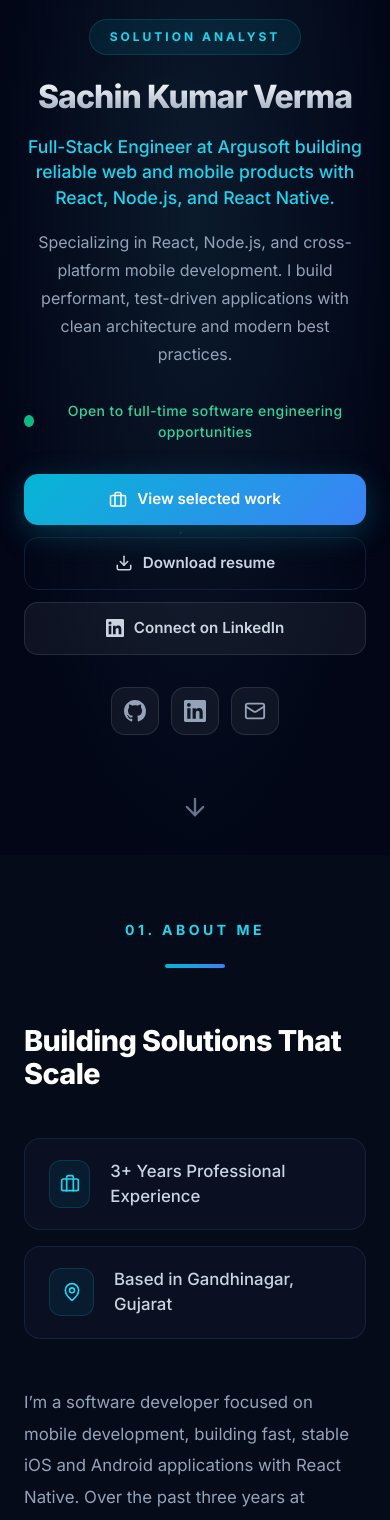
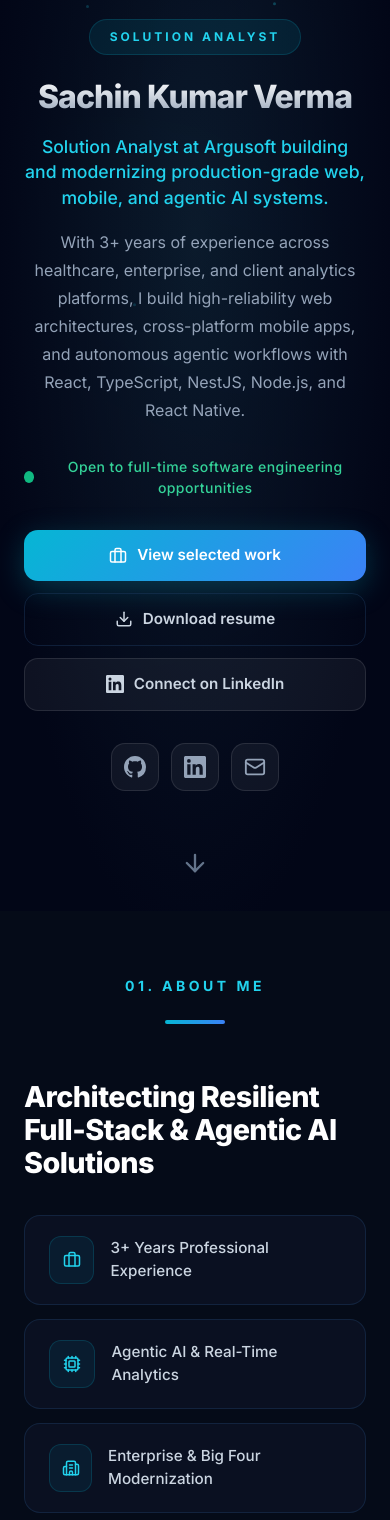
Before and after one commit to sachinkumarverma/Portfolio, a React (Vite) app: page / in a window 390 px wide. Shown: the part 429-1949 px from the top of the page. Built offline with nearby package versions, Linux system fonts and the light colour scheme.

Commit message:
chore: update portfolio content, resume, profile asset, and about metrics styling

```diff
--- a/index.html
+++ b/index.html
@@ -9,17 +9,17 @@
   <link rel="canonical" href="https://sachinkumarverma.vercel.app/" />
   <title>Sachin Kumar Verma | Solution Analyst</title>
   <meta name="description"
-    content="Portfolio of Sachin Kumar Verma — Solution Analyst specializing in React, Node.js, and cross-platform mobile development." />
+    content="Portfolio of Sachin Kumar Verma — Solution Analyst specializing in React, TypeScript, NestJS, Node.js, React Native, and Agentic AI solutions." />
   <meta property="og:title" content="Sachin Kumar Verma | Solution Analyst" />
   <meta property="og:description"
-    content="Specializing in React, Node.js, and cross-platform mobile development. I build performant, test-driven applications." />
+    content="Solution Analyst with 3+ years experience building production-grade web, mobile, and autonomous agentic AI solutions across enterprise, healthcare, and analytics platforms." />
   <meta property="og:url" content="https://sachinkumarverma.vercel.app/" />
   <meta property="og:image" content="https://sachinkumarverma.vercel.app/profile.png" />
   <meta property="og:image:alt" content="Sachin Kumar Verma — Solution Analyst" />
   <meta property="og:type" content="website" />
   <meta name="twitter:card" content="summary" />
   <meta name="twitter:title" content="Sachin Kumar Verma | Solution Analyst" />
-  <meta name="twitter:description" content="Specializing in React, Node.js, and cross-platform mobile development." />
+  <meta name="twitter:description" content="Solution Analyst specializing in React, TypeScript, NestJS, Node.js, React Native, and Agentic AI." />
   <meta name="twitter:image" content="https://sachinkumarverma.vercel.app/profile.png" />
   <meta name="twitter:image:alt" content="Sachin Kumar Verma — Solution Analyst" />
   <link rel="preconnect" href="https://fonts.googleapis.com">
@@ -48,7 +48,7 @@
           "@id": "https://sachinkumarverma.vercel.app/#website",
           "url": "https://sachinkumarverma.vercel.app/",
           "name": "Sachin Kumar Verma | Solution Analyst",
-          "description": "Portfolio of Sachin Kumar Verma — Solution Analyst specializing in React, Node.js, and cross-platform mobile development.",
+          "description": "Portfolio of Sachin Kumar Verma — Solution Analyst specializing in React, TypeScript, NestJS, Node.js, React Native, and Agentic AI solutions.",
           "publisher": {
             "@id": "https://sachinkumarverma.vercel.app/#person"
           }
--- a/src/components/About.jsx
+++ b/src/components/About.jsx
@@ -1,9 +1,31 @@
 import { motion } from "framer-motion";
-import { MapPin, Award, Briefcase, Code2, CheckCircle2 } from "lucide-react";
+import {
+  MapPin,
+  Award,
+  Briefcase,
+  Code2,
+  CheckCircle2,
+  Cpu,
+  Building2,
+  Activity,
+  GraduationCap,
+  Sparkles,
+} from "lucide-react";
 import { aboutData } from "../data/portfolio";
 import SectionHeader from "./SectionHeader";
 
-const iconMap = { MapPin, Award, Briefcase, Code2, CheckCircle2 };
+const iconMap = {
+  MapPin,
+  Award,
+  Briefcase,
+  Code2,
+  CheckCircle2,
+  Cpu,
+  Building2,
+  Activity,
+  GraduationCap,
+  Sparkles,
+};
 
 export default function About() {
   return (
@@ -18,17 +40,30 @@ export default function About() {
             viewport={{ once: true, margin: "-100px" }}
             transition={{ duration: 0.8, ease: [0.25, 0.4, 0.25, 1] }}
           >
-            <h2 style={{ fontSize: "clamp(1.8rem, 4vw, 2.8rem)", fontWeight: 800, color: "var(--text-primary)", marginBottom: 48, lineHeight: 1.15, letterSpacing: "-0.02em" }}>
+            <h2
+              style={{
+                fontSize: "clamp(1.8rem, 4vw, 2.8rem)",
+                fontWeight: 800,
+                color: "var(--text-primary)",
+                marginBottom: 36,
+                lineHeight: 1.15,
+                letterSpacing: "-0.02em",
+              }}
+            >
               {aboutData.heading}
             </h2>
 
-            <div style={{ display: "flex", flexDirection: "column", gap: 16 }}>
+            <div style={{ display: "flex", flexDirection: "column", gap: 14 }}>
               {aboutData.highlights.map((h, i) => {
                 const Icon = iconMap[h.icon] || Briefcase;
                 const content = (
                   <>
-                    <div className="icon-box icon-box-sm"><Icon size={20} /></div>
-                    <span style={{ fontSize: "1.05rem", fontWeight: 500, color: "var(--text-light)" }}>{h.text}</span>
+                    <div className="icon-box icon-box-sm">
+                      <Icon size={18} />
+                    </div>
+                    <span style={{ fontSize: "0.95rem", fontWeight: 500, color: "var(--text-light)" }}>
+                      {h.text}
+                    </span>
                   </>
                 );
 
@@ -38,7 +73,7 @@ export default function About() {
                     initial={{ opacity: 0, x: -20 }}
                     whileInView={{ opacity: 1, x: 0 }}
                     viewport={{ once: true }}
-                    transition={{ duration: 0.6, delay: 0.3 + i * 0.15 }}
+                    transition={{ duration: 0.5, delay: 0.2 + i * 0.1 }}
                   >
                     {h.link ? (
                       <a
@@ -46,14 +81,14 @@ export default function About() {
                         target="_blank"
                         rel="noopener noreferrer"
                         className="card-highlight"
-                        style={{ display: "flex", alignItems: "center", gap: 20, textDecoration: "none" }}
+                        style={{ display: "flex", alignItems: "center", gap: 16, textDecoration: "none" }}
                       >
                         {content}
                       </a>
                     ) : (
                       <div
                         className="card-highlight"
-                        style={{ display: "flex", alignItems: "center", gap: 20 }}
+                        style={{ display: "flex", alignItems: "center", gap: 16 }}
                       >
                         {content}
                       </div>
@@ -61,6 +96,50 @@ export default function About() {
                   </motion.div>
                 );
               })}
+
+              {/* Education Card */}
+              {aboutData.education && (
+                <motion.div
+                  initial={{ opacity: 0, y: 20 }}
+                  whileInView={{ opacity: 1, y: 0 }}
+                  viewport={{ once: true }}
+                  transition={{ duration: 0.6, delay: 0.6 }}
+                  className="card-highlight education-card"
+                  style={{ marginTop: 8 }}
+                >
+                  <div style={{ display: "flex", alignItems: "flex-start", gap: 16 }}>
+                    <div className="icon-box icon-box-sm" style={{ flexShrink: 0 }}>
+                      <GraduationCap size={20} />
+                    </div>
+                    <div style={{ flex: 1 }}>
+                      <div style={{ display: "flex", alignItems: "center", justifyContent: "space-between", flexWrap: "wrap", gap: 8, marginBottom: 4 }}>
+                        <span style={{ fontSize: "1rem", fontWeight: 700, color: "var(--text-primary)" }}>
+                          {aboutData.education.degree}
+                        </span>
+                        <span
+                          style={{
+                            fontSize: "0.75rem",
+                            fontWeight: 700,
+                            padding: "3px 10px",
+                            borderRadius: 999,
+                            background: "var(--bg-tag)",
+                            color: "var(--accent)",
+                            border: "1px solid var(--border-icon)",
+                          }}
+                        >
+                          Grade: {aboutData.education.grade}
+                        </span>
+                      </div>
+                      <p style={{ fontSize: "0.9rem", color: "var(--text-secondary)", marginBottom: 4 }}>
+                        {aboutData.education.institution}
+                      </p>
+                      <p style={{ fontSize: "0.8rem", color: "var(--text-muted)" }}>
+                        {aboutData.education.period} • {aboutData.education.location}
+                      </p>
+                    </div>
+                  </div>
+                </motion.div>
+              )}
             </div>
           </motion.div>
 
@@ -69,7 +148,7 @@ export default function About() {
             whileInView={{ opacity: 1, x: 0 }}
             viewport={{ once: true, margin: "-100px" }}
             transition={{ duration: 0.8, delay: 0.2, ease: [0.25, 0.4, 0.25, 1] }}
-            style={{ display: "flex", flexDirection: "column", gap: 24 }}
+            style={{ display: "flex", flexDirection: "column", gap: 22 }}
           >
             {aboutData.bio.map((paragraph, i) => (
               <motion.p
@@ -78,7 +157,7 @@ export default function About() {
                 whileInView={{ opacity: 1, y: 0 }}
                 viewport={{ once: true }}
                 transition={{ duration: 0.6, delay: 0.3 + i * 0.15 }}
-                style={{ fontSize: "1.05rem", lineHeight: 1.9, color: "var(--text-secondary)" }}
+                style={{ fontSize: "1.05rem", lineHeight: 1.85, color: "var(--text-secondary)" }}
               >
                 {paragraph}
               </motion.p>
--- a/src/components/Contact.jsx
+++ b/src/components/Contact.jsx
@@ -19,8 +19,8 @@ export default function Contact() {
           <h2 style={{ fontSize: "clamp(2rem, 5vw, 3.5rem)", fontWeight: 800, color: "var(--text-primary)", marginBottom: 28, letterSpacing: "-0.02em" }}>
             Let's Connect
           </h2>
-          <p style={{ fontSize: "1.1rem", lineHeight: 1.8, color: "var(--text-secondary)", marginBottom: 48, maxWidth: 580, marginLeft: "auto", marginRight: "auto" }}>
-            I'm open to full-time software engineering opportunities in React, Node.js, and mobile development. If you're hiring for a product-focused engineering role, I'd be happy to connect.
+          <p style={{ fontSize: "1.1rem", lineHeight: 1.8, color: "var(--text-secondary)", marginBottom: 48, maxWidth: 620, marginLeft: "auto", marginRight: "auto" }}>
+            I'm open to full-time software engineering opportunities across full-stack web, mobile, backend, and agentic AI systems. If you're building high-impact products or looking for an engineer dedicated to production reliability, let's connect.
           </p>
 
           <div style={{ display: "flex", flexWrap: "wrap", justifyContent: "center", gap: 14 }}>
--- a/src/components/Skills.jsx
+++ b/src/components/Skills.jsx
@@ -1,9 +1,9 @@
 import { motion } from "framer-motion";
-import { Monitor, Code2, Database, Smartphone, FlaskConical, Wrench } from "lucide-react";
+import { Monitor, Code2, Database, Smartphone, FlaskConical, Wrench, Cpu, Cloud } from "lucide-react";
 import { skillsData } from "../data/portfolio";
 import SectionHeader from "./SectionHeader";
 
-const iconMap = { Monitor, Code2, Database, Smartphone, FlaskConical, Wrench };
+const iconMap = { Monitor, Code2, Database, Smartphone, FlaskConical, Wrench, Cpu, Cloud };
 
 export default function Skills() {
   return (
@@ -13,7 +13,7 @@ export default function Skills() {
 
         <div className="grid-skills">
           {skillsData.categories.map((cat, i) => {
-            const Icon = iconMap[cat.icon];
+            const Icon = iconMap[cat.icon] || Code2;
             return (
               <motion.div
                 key={cat.title}
--- a/src/data/portfolio.js
+++ b/src/data/portfolio.js
@@ -3,10 +3,10 @@ export const personalInfo = {
   initials: "SV",
   title: "Solution Analyst",
   subtitle:
-    "Full-Stack Engineer at Argusoft building reliable web and mobile products with React, Node.js, and React Native.",
+    "Solution Analyst at Argusoft building and modernizing production-grade web, mobile, and agentic AI systems.",
   description:
-    "Specializing in React, Node.js, and cross-platform mobile development. I build performant, test-driven applications with clean architecture and modern best practices.",
-  location: "India",
+    "With 3+ years of experience across healthcare, enterprise, and client analytics platforms, I build high-reliability web architectures, cross-platform mobile apps, and autonomous agentic workflows with React, TypeScript, NestJS, Node.js, and React Native.",
+  location: "Gandhinagar, India",
   email: "sachinv1410@gmail.com",
   github: "https://github.com/sachinkumarverma",
   linkedin: "https://linkedin.com/in/sachin-kumar-verma",
@@ -17,16 +17,25 @@ export const personalInfo = {
 };
 
 export const aboutData = {
-  heading: "Building Solutions That Scale",
+  heading: "Architecting Resilient Full-Stack & Agentic AI Solutions",
   bio: [
-    "I’m a software developer focused on mobile development, building fast, stable iOS and Android applications with React Native. Over the past three years at Argusoft, I’ve progressed from an entry-level engineer to a Solution Analyst by working deeply on clean architecture, cross-platform performance, and reliable software.",
-    "React Native is my primary tool, and I enjoy solving the platform-specific challenges that arise across iOS and Android—from performance bottlenecks and lifecycle edge cases to native integrations and release stability.",
-    "Beyond mobile, I work across the web stack with React and Vue.js on the frontend and Node.js on the backend. This broader perspective helps me understand how mobile applications fit into the larger system. I’m motivated by difficult engineering problems, continuous learning, and building software that remains dependable as it grows.",
+    "I am a software engineer with 3+ years of professional experience building, modernizing, and scaling production-grade web, mobile, and backend systems. Over my journey at Argusoft—progressing from Programmer Analyst Trainee to Programmer Analyst and now Solution Analyst—I've led mission-critical enterprise migrations, autonomous AI platforms, and real-time healthcare applications.",
+    "On the web and backend stack, I've architected real-time client-risk analytics platforms with NestJS, WebSockets, and PostgreSQL, and modernized core enterprise systems for a Big Four audit firm—migrating 25+ modules to Vue 3 (Composition API), upgrading microservices to .NET 10, and scaling Vitest test coverage to 90% across 1,200+ files.",
+    "In mobile development, I engineer clinical communication workflows like TriageStat with React Native and Expo (SDK 50–53), delivering WebRTC video calling and VoIP background push notifications on Android 8–16 and iOS for 500+ active healthcare professionals.",
   ],
   highlights: [
     { icon: "Briefcase", text: "3+ Years Professional Experience" },
-    { icon: "MapPin", text: "Based in Gandhinagar, Gujarat" },
+    { icon: "Cpu", text: "Agentic AI & Real-Time Analytics" },
+    { icon: "Building2", text: "Enterprise & Big Four Modernization" },
+    { icon: "MapPin", text: "Based in Gandhinagar, India" },
   ],
+  education: {
+    institution: "Sagar Institute of Research and Technology (SIRTS)",
+    degree: "B.Tech in Computer Science",
+    grade: "8.23 CGPA",
+    period: "Jul 2019 – May 2023",
+    location: "Bhopal, India",
+  },
 };
 
 export const experienceData = [
@@ -36,55 +45,67 @@ export const experienceData = [
     company: "Argusoft",
     companyUrl: "https://www.argusoft.com/",
     location: "Gandhinagar, Gujarat",
-    period: "Jan 2024 - Present",
+    period: "July 2025 – Present",
     type: "current",
     badge: null,
     responsibilities: [
-      "Built and maintained full-stack web applications using React and Node.js, serving enterprise-grade features to production users.",
-      "Developed and shipped native Android (Kotlin) and iOS (Swift) modules, integrating them with existing web services for a unified cross-platform experience.",
-      "Implemented comprehensive test suites — unit tests for React components (Vitest/React Testing Library) and backend API validation (Mocha/Supertest) to ensure software reliability and prevent regressions.",
-      "Designed RESTful APIs and integrated third-party services including payment gateways and push notification systems.",
-      "Collaborated with cross-functional teams in agile sprints, conducting code reviews and driving CI/CD pipeline improvements.",
+      "Built an agentic AI client-risk analytics platform using React, TypeScript, NestJS, PostgreSQL, and WebSockets to investigate client sentiment, operational issues, CSAT, and ticket trends.",
+      "Engineered end-to-end client data ingestion workflows with automated review checkpoints and resilient recovery mechanisms, reducing manual intervention and ensuring traceable inputs for risk analytics.",
+      "Modernized mission-critical enterprise workflows for a Big Four audit firm, migrating 25+ frontend modules from Vue 2 to Vue 3 (Composition API) and upgrading core backend microservices from .NET 8 to .NET 10.",
+      "Automated database and cloud storage maintenance with index-rebuild cron jobs and implemented application-level database security roles to safeguard data access.",
+      "Expanded frontend test coverage to 90% by authoring and maintaining Vitest unit test suites across 1,200+ files and supporting Azure DevOps CI/CD deployment pipelines.",
     ],
   },
   {
     id: 2,
-    role: "Software Developer Intern",
+    role: "Programmer Analyst",
     company: "Argusoft",
     companyUrl: "https://www.argusoft.com/",
     location: "Gandhinagar, Gujarat",
-    period: "July 2023 - Dec 2023",
+    period: "Jan 2024 – Jun 2025",
     type: "past",
     badge: null,
     responsibilities: [
-      "Developed responsive web interfaces with React and Tailwind CSS, following pixel-perfect designs from Figma.",
-      "Contributed to backend services using Express.js and MongoDB, writing unit tests for every new API endpoint.",
-      "Built a hybrid mobile feature using React Native that shipped to both Android and iOS app stores.",
+      "Developed React Native clinical care communication workflows for TriageStat, enabling 500+ healthcare professionals to coordinate patient care and share clinical data in real time.",
+      "Implemented push notifications and WebRTC video calling on Android 8–16 (handling foreground, background, and locked-screen states) while resolving iOS compatibility, permissions, and media handling.",
+      "Modernized the mobile application from class to functional components with an Expo SDK 50–53 upgrade, resolving native dependency issues and validating production Android builds.",
+      "Designed RESTful APIs in Node.js and SQL Server with parameterized queries, integrating third-party services and optimizing payload delivery for mobile networks.",
+    ],
+  },
+  {
+    id: 3,
+    role: "Programmer Analyst Trainee",
+    company: "Argusoft",
+    companyUrl: "https://www.argusoft.com/",
+    location: "Gandhinagar, Gujarat",
+    period: "July 2023 – Dec 2023",
+    type: "past",
+    badge: null,
+    responsibilities: [
+      "Developed responsive, accessible web interfaces with React, JavaScript, and Tailwind CSS, adhering strictly to pixel-perfect Figma designs.",
+      "Contributed to backend API endpoints using Express.js and MongoDB, authoring unit tests for newly introduced service logic.",
+      "Built cross-platform mobile features using React Native and assisted senior developers with code reviews, bug fixes, and sprint deliverables.",
     ],
   },
 ];
 
-// To add preview images for the carousel:
-// 1. Place screenshots in public/projects/ (e.g., public/projects/project-one-1.png)
-// 2. Add paths to the "previews" array below
-// 3. Set "liveUrl" to your deployed site URL
 export const projectsData = [
   {
     id: 1,
-    title: "Aradhna Marg — Devotional Website",
+    title: "Aradhna Marg — Bilingual Platform & Agentic AI CMS",
     projectType: "Independent Project",
     description:
-      "An independently built Hindi and English devotional website for exploring bhajans, spiritual articles, festivals, deities, and other religious content.",
+      "A production-grade bilingual platform and CMS built with React, TypeScript, Node.js, and PostgreSQL, featuring an autonomous Agentic AI framework with permission governance and multi-host routing.",
     purpose:
-      "Make devotional content easier to browse and discover in Hindi and English.",
+      "Provide high-traffic public exploration of spiritual content while empowering administrative teams with autonomous AI auditing and content workflows.",
     whatIBuilt:
-      "Built the public content experience, category and discovery flows, responsive UI, SEO metadata, and deployment for the live website.",
+      "Architected multi-host routing isolating public traffic (aradhnamarg.com) from admin dashboards, built an autonomous Agentic AI framework (SEO audit, content quality, system health) with human-in-the-loop proposal reviews, automated cron background queues, and optimized B-tree indexes for sub-millisecond queries.",
     technicalChallenge:
-      "Organizing multilingual devotional content into clear, discoverable, and easy-to-navigate pages.",
+      "Building a safe Agentic AI framework with Tier 1–5 permission governance ensuring automated tools never mutate live data without review, alongside concurrency-safe background job scheduling with PostgreSQL row locks.",
     outcome:
-      "A live devotional website available at https://aradhnamarg.com/",
+      "A live, high-performance production platform with sub-millisecond query responses and automated background AI processing.",
     credentials: null,
-    tags: ["React", "TypeScript", "Tailwind CSS", "Supabase"],
+    tags: ["React", "TypeScript", "Node.js", "PostgreSQL", "Agentic AI", "Tailwind CSS"],
     githubUrl: "https://github.com/sachinkumarverma/Aradhna-Marg",
     liveUrl: "https://aradhnamarg.com/",
     previews: [
@@ -94,20 +115,20 @@ export const projectsData = [
   },
   {
     id: 2,
-    title: "SkillNora",
+    title: "SkillNora — Intelligent Learning Platform",
     projectType: "Independent Project",
     description:
-      "A full-stack learning platform featuring structured courses, interactive lecture players, role-based dashboards, and payment gateway integration.",
+      "An intelligent full-stack learning platform powered by Groq LLaMA featuring activity-based recommendations, AI-generated assessments, proctoring controls, and role-based access.",
     purpose:
-      "Build a modern web application for publishing educational courses and tracking individual student learning progress.",
+      "Build a modern AI-powered learning system with automated assessment generation, timed proctoring, and granular student analytics.",
     whatIBuilt:
-      "Developed the Next.js frontend, course browsing and lecture player interfaces, role-based dashboards (student, instructor, admin), Express backend API, and Razorpay checkout workflow.",
+      "Developed the Next.js frontend, AI assessment generator with Groq LLaMA, timed test runner with answer auto-save, proctoring controls, rank analytics, role-based access control (RBAC), Express backend API, and webhook verification.",
     technicalChallenge:
-      "Designing role-based access control and state synchronization between the Next.js frontend and Express/Supabase backend.",
+      "Integrating fast LLM streaming for real-time assessment generation and synchronizing auto-saved exam states with role-based webhook verification.",
     outcome:
-      "A deployed full-stack web application with open-source repositories.",
+      "A live full-stack AI learning platform with public repository and active user assessments.",
     credentials: null,
-    tags: ["Next.js", "TypeScript", "Node.js", "Express", "Supabase"],
+    tags: ["Next.js", "TypeScript", "Groq LLaMA", "Node.js", "Express", "Supabase"],
     githubUrl: "https://github.com/sachinkumarverma/SkillNora",
     liveUrl: "https://skillnora.vercel.app/",
     previews: [
@@ -212,34 +233,34 @@ export const projectsData = [
 export const skillsData = {
   categories: [
     {
-      title: "Frontend",
+      title: "Frontend Development",
       icon: "Monitor",
-      skills: ["React", "Next.js", "Vue.js", "TypeScript", "Tailwind CSS"],
+      skills: ["React", "Vue.js (Vue 3)", "TypeScript", "JavaScript", "Next.js", "Tailwind CSS", "HTML5/CSS3"],
     },
     {
-      title: "Backend",
-      icon: "Code2",
-      skills: ["Node.js", "Express.js", "REST API", "GraphQL", "WebSockets"],
+      title: "Backend & AI Systems",
+      icon: "Cpu",
+      skills: ["Node.js", "NestJS", "Express.js", ".NET 10 / 8", "WebSockets", "REST APIs", "Agentic AI Workflows"],
     },
     {
-      title: "Mobile",
+      title: "Mobile Engineering",
       icon: "Smartphone",
-      skills: ["React Native", "Android (Kotlin)", "iOS (Swift)", "Expo"],
+      skills: ["React Native", "Expo SDK 50–53", "Android (Kotlin)", "iOS (Swift)", "WebRTC Video", "VoIP Push Notifications"],
     },
     {
-      title: "Testing",
-      icon: "FlaskConical",
-      skills: ["Vitest", "React Testing Library", "Mocha", "Supertest", "Cypress"],
+      title: "Databases & Optimization",
+      icon: "Database",
+      skills: ["PostgreSQL", "SQL Server", "SQL", "Database Optimization", "B-Tree Indexes", "MongoDB", "Redis"],
     },
     {
-      title: "Databases",
-      icon: "Database",
-      skills: ["PostgreSQL", "MongoDB", "MySQL", "Redis", "Prisma"],
+      title: "Cloud & DevOps",
+      icon: "Cloud",
+      skills: ["Azure DevOps", "Azure Storage", "Azure Functions", "Docker", "CI/CD Pipelines", "Vercel", "Git / GitHub"],
     },
     {
-      title: "Tools & DevOps",
-      icon: "Wrench",
-      skills: ["Git/GitHub", "CI/CD", "Docker", "Figma", "Linux"],
+      title: "Testing & Automation",
+      icon: "FlaskConical",
+      skills: ["Vitest (90% Coverage)", "Jest", "Cypress", "React Testing Library", "Unit & E2E Testing", "Test Automation"],
     },
   ],
 };
```
Also changed, not shown: src/components/Experience.jsx (+15 -1 lines), src/index.css (+76 -0 lines), src/assets/sachin.webp, 1 other file (tests, documents, lock files or other folders).
